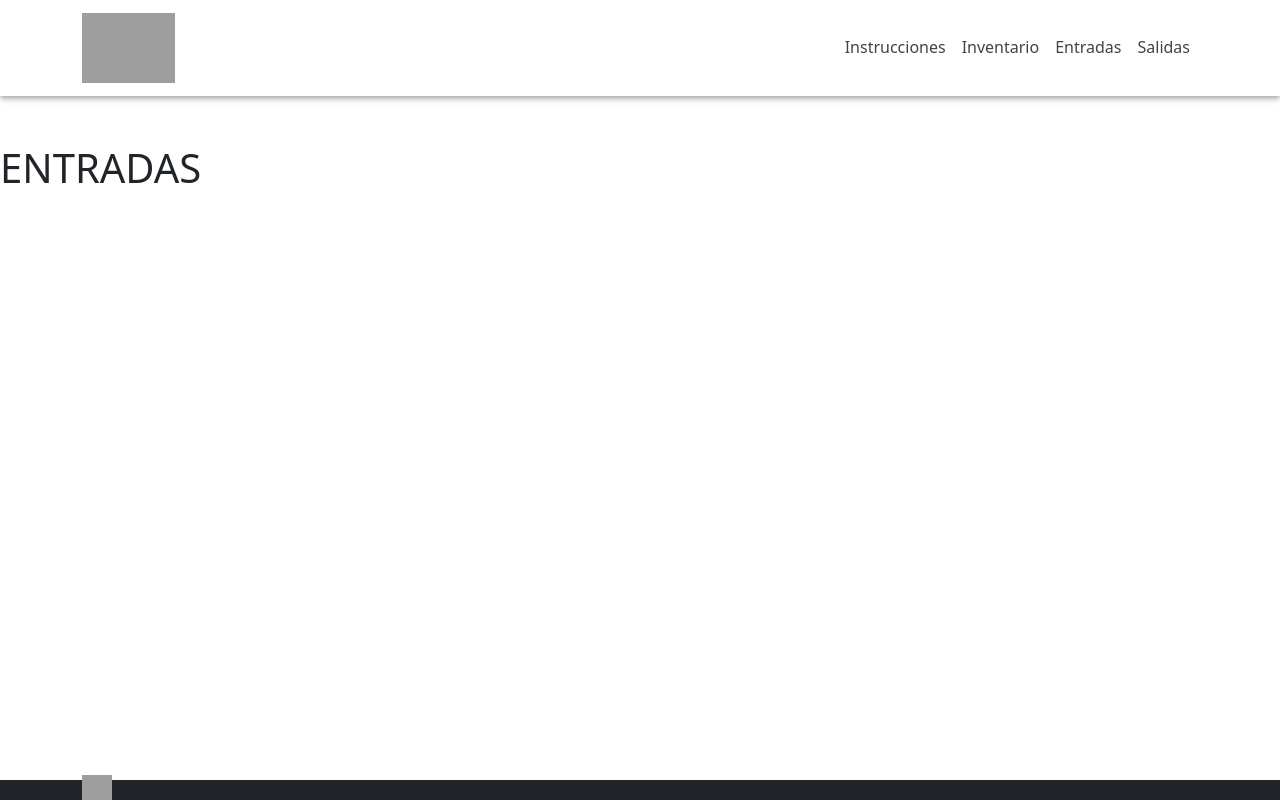
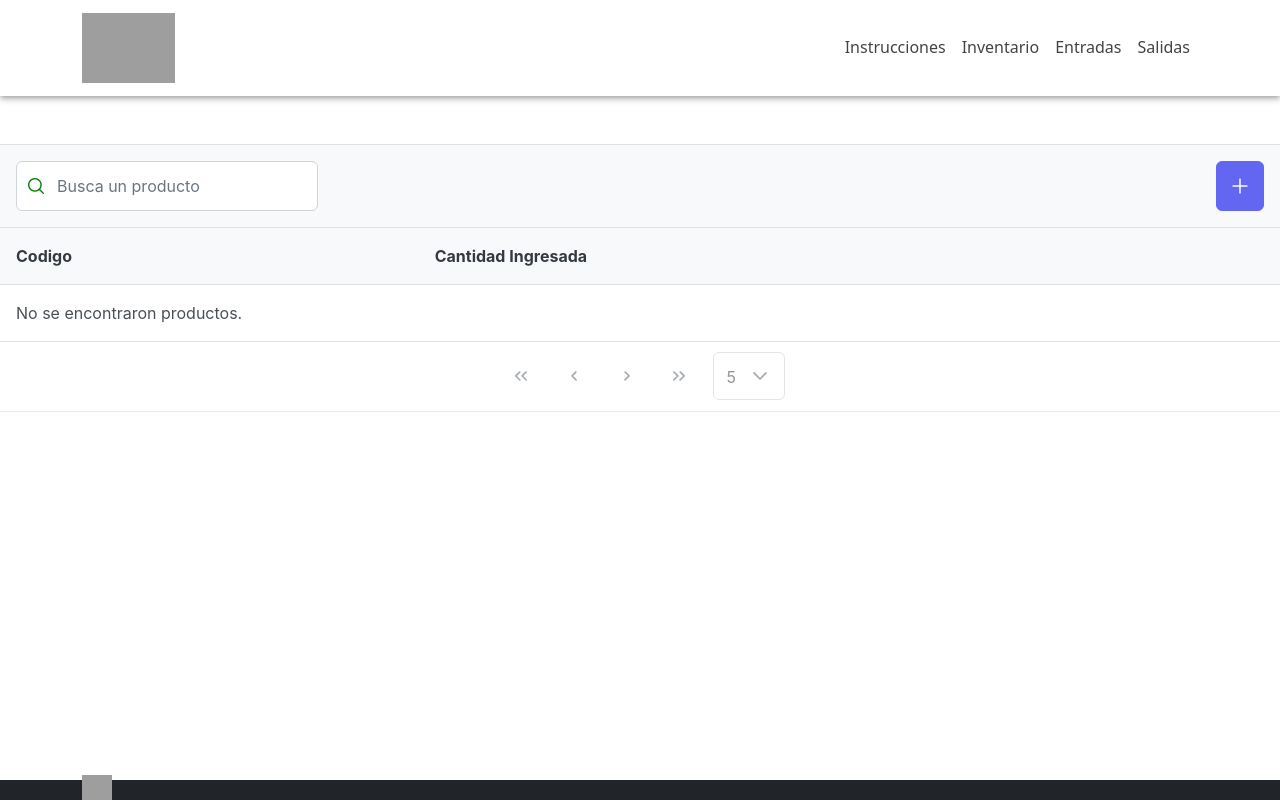
Before and after one commit to mjayalam/selina_test, a React (Create React App) app: page /selina_test/entradas in a window 1280 px wide. Built offline with nearby package versions, Linux system fonts and the light colour scheme; grey boxes are pictures that could not be loaded.

Commit message:
inputs page

```diff
--- a/src/App.js
+++ b/src/App.js
@@ -1,5 +1,6 @@
 import 'primereact/resources/themes/lara-light-indigo/theme.css';
 import 'primereact/resources/primereact.min.css';
+import 'primeicons/primeicons.css';
 import 'bootstrap/dist/css/bootstrap.min.css';
 import { BrowserRouter, Routes, Route } from "react-router-dom";
 import { Header } from './components/Header';
--- a/src/pages/Inputs.jsx
+++ b/src/pages/Inputs.jsx
@@ -1,5 +1,141 @@
+import { useState } from "react";
+import { Flex } from "../components/Flex";
+import { Button } from "primereact/button";
+import { Dialog } from "primereact/dialog";
+import { DataTable } from 'primereact/datatable';
+import { InputText } from 'primereact/inputtext';
+import { FilterMatchMode, FilterOperator } from 'primereact/api';
+import { Column } from 'primereact/column';
+import { Tooltip } from "primereact/tooltip";
+import { INPUTS_KEY, ProductsObj, INVENTORY_KEY } from "../utils";
+import { InputsArray } from "../utils";
 export const Inputs = () => {
+  const [newInputCode, setNewInputCode] = useState('');
+  const [newQuantity, setNewQuantity] = useState(null);
+  const [visible, setVisible] = useState(false);
+  const [products, setProducts] = useState(() => {
+    const json = localStorage.getItem(INPUTS_KEY);
+    try {
+      if(!!json) {
+        const parsed = JSON.parse(json);
+        return parsed;
+      }
+    } catch(e) {
+      return InputsArray;
+    }
+    return InputsArray;
+  });
+  const [filters, setFilters] = useState({
+    global: { value: null, matchMode: FilterMatchMode.CONTAINS },
+  });
+
+  const [globalFilterValue, setGlobalFilterValue] = useState('');
+
+  const onRowEditComplete = (e) => {
+    let _products = [...products];
+    let { newData, index } = e;
+
+    _products[index] = newData;
+
+    setProducts(_products);
+  };
+
+  const onGlobalFilterChange = (e) => {
+    const value = e.target.value;
+    let _filters = { ...filters };
+
+    _filters['global'].value = value;
+
+    setFilters(_filters);
+    setGlobalFilterValue(value);
+  };
+
+  const renderHeader = () => {
     return (
-        <h1>ENTRADAS</h1>
-    )
+      <Flex justifyContent={"space-between"}>
+        <span className="p-input-icon-left">
+          <i className="pi pi-search" style={{ color: 'green' }}></i>
+          <InputText value={globalFilterValue} onChange={onGlobalFilterChange} placeholder="Busca un producto" />
+        </span>
+        <Button icon="pi pi-plus" onClick={() => setVisible(true)} />
+      </Flex>
+    );
+  };
+  const updateInventory = (code, quantity) => {
+    const json = localStorage.getItem(INVENTORY_KEY);
+    let currInventory = ProductsObj;
+    if(!!json) {
+      currInventory = JSON.parse(json);
+    }
+    let idxToUpdate = currInventory.findIndex((item) => {
+      return item.code === code
+    });
+    currInventory[idxToUpdate].stock += Number(quantity);
+
+    localStorage.setItem(INVENTORY_KEY, JSON.stringify(currInventory));
+  }
+
+  const storeInput = () => {
+    if(newInputCode.length === 0 || newQuantity === 0 || newQuantity == null) return; // TODO validar que el product exista
+    const current = localStorage.getItem(INPUTS_KEY);
+    let arr = products;
+    if(!!current) {
+      arr = JSON.parse(current);
+    }
+    setNewInputCode('');
+    arr = [...arr, {code: newInputCode, quantity: newQuantity}]
+    setProducts(arr);
+    localStorage.setItem(INPUTS_KEY, JSON.stringify(arr));
+    setVisible(false);
+    updateInventory(newInputCode, newQuantity);
+  };
+
+  const onUpdateInputCode = (e) => {
+    setNewInputCode(e.target.value);
+  };
+
+  const onUpdateQuantity = (e) => {
+    setNewQuantity(e.target.value);
+  }
+
+  const footerContent = (
+    <div>
+      <Button label="Guardar" onClick={storeInput} className="p-button-text" />
+    </div>
+  );
+  const header = renderHeader();
+
+  return (
+    <>
+
+      <Flex justifyContent={"flex-end"} >
+        <Dialog header="Agrega un producto" visible={visible} style={{ width: '50vw' }} onHide={() => setVisible(false)} footer={footerContent}>
+          <Flex flexDirection={"column"} justifyContent={"center"}>
+            <InputText type="text" className="p-inputtext-lg" placeholder="Codigo de producto" value={newInputCode} onChange={onUpdateInputCode} />
+            <InputText type="text" className="p-inputtext-lg" placeholder="Cantidad" value={newQuantity} onChange={onUpdateQuantity} />
+          </Flex>
+
+        </Dialog>
+      </Flex>
+      <DataTable
+        className="p-datatable-inventory"
+        value={products}
+        editMode="row"
+        filters={filters}
+        globalFilterFields={['name', 'code', 'representative.name', 'status']}
+        dataKey="code"
+        onRowEditComplete={onRowEditComplete}
+        paginator
+        rows={5}
+        rowsPerPageOptions={[5, 10, 25, 50]}
+        header={header}
+        tableStyle={{ minWidth: '90rem' }}
+        emptyMessage="No se encontraron productos."
+      >
+        <Column field="code" header="Codigo"></Column>
+        <Column field="quantity" header="Cantidad Ingresada"></Column>
+        <Column rowEditor headerStyle={{ width: '10%', minWidth: '8rem' }} bodyStyle={{ textAlign: 'center' }}></Column>
+      </DataTable>
+    </>
+  )
 }
--- a/src/pages/Inventory.jsx
+++ b/src/pages/Inventory.jsx
@@ -1,15 +1,21 @@
-import { ProductsObj } from "../utils";
+import { INVENTORY_KEY, ProductsObj } from "../utils";
 import React, { useState } from 'react';
-import { classNames } from 'primereact/utils';
-
 import { DataTable } from 'primereact/datatable';
 import { InputText } from 'primereact/inputtext';
+
 import { FilterMatchMode, FilterOperator } from 'primereact/api';
 import { Column } from 'primereact/column';
 import '../css/inventory.css';
-export const Inventory = (...rest) => {
+export const Inventory = ({...rest}) => {
 
-  const [products, setProducts] = useState(ProductsObj);
+  const [products, setProducts] = useState(() => {
+    const json = localStorage.getItem(INVENTORY_KEY);
+    console.log(json);
+    if(!!json) {
+      return JSON.parse(json);
+    }
+    return ProductsObj;
+  });
   const [filters, setFilters] = useState({
     global: { value: null, matchMode: FilterMatchMode.CONTAINS },
   });
@@ -40,8 +46,8 @@ export const Inventory = (...rest) => {
     return (
         <div className="flex justify-content-end">
             <span className="p-input-icon-left">
-                <i className="pi pi-search" />
-                <InputText value={globalFilterValue} onChange={onGlobalFilterChange} placeholder="Busca un producto" />
+              <i className="pi pi-search" style={{ color: 'green' }}></i>
+              <InputText value={globalFilterValue} onChange={onGlobalFilterChange} placeholder="Busca un producto" />
             </span>
         </div>
     );
--- a/src/utils/index.js
+++ b/src/utils/index.js
@@ -37,8 +37,15 @@ export const ProductsObj = [
 
 ];
 
-// export const BASE_URL = process.env.NODE_ENV === "development" ? "http://localhost:3000/selina_test" : "https://mjayalam.github.io/selina_test"
+export const InputsArray = [];
+
+export const OutputsArray = [];
+
 export const BASE_URL = "/selina_test";
+
+export const INPUTS_KEY = "inputs-register";
+
+export const INVENTORY_KEY = "inventory";
 
 export const headerItems = {
   img: "https://www.selina.com/static/media/selina_logo_black.b62a0982.svg",
```
